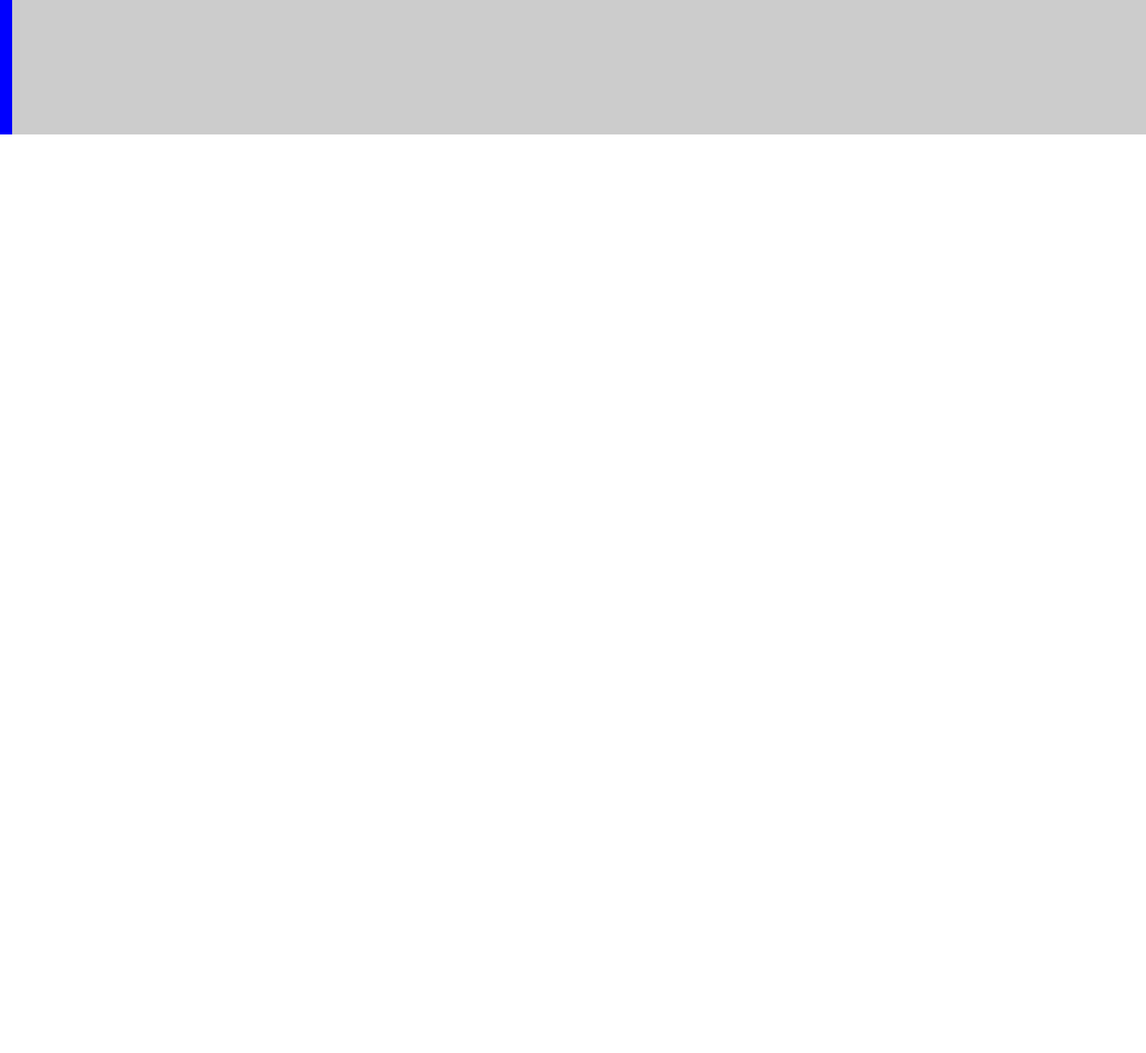
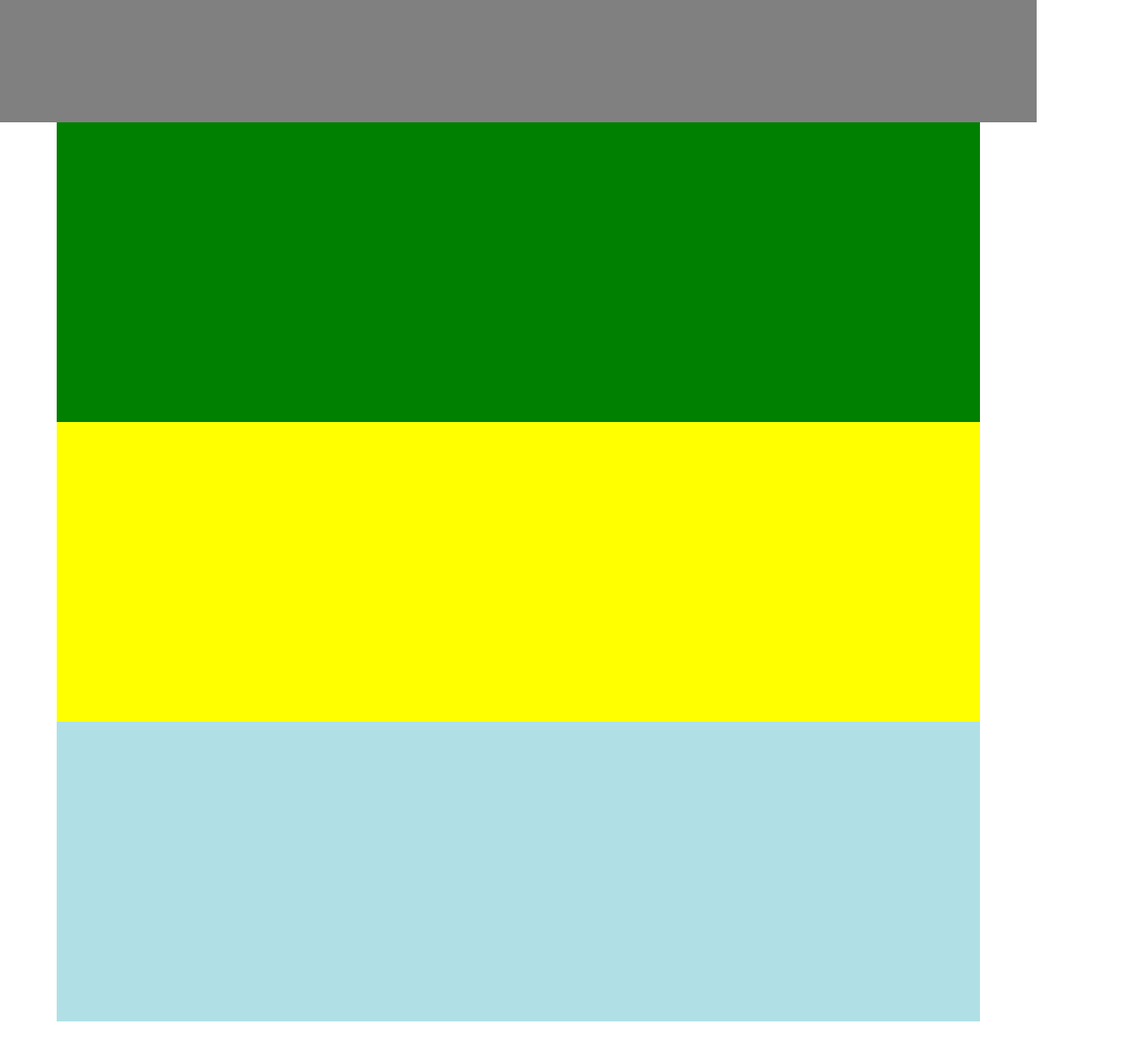
Before and after one commit to caseymacpowell/csyclrk, a website: page index.html in a window 1280 px wide. Shown: the part 362-1662 px from the top of the page at 81% size, 1415 px wide, since content can reach past the window. Before the commit the page ends 800 px from the top, so only its background shows below. Drawn offline with nearby package versions, Linux system fonts and the light colour scheme; placeholder pictures from the web are drawn by us.

Commit message:
Added more styling to websites main text. Built out the basic blocks for portfolioWork div

```diff
--- a/index.html
+++ b/index.html
@@ -16,24 +16,34 @@
 	<style>
 		* {
 			font-family: helvetica thin;
+			font-size:10px;
+			color: black;
 		}
 		.marquee {
 			height: 488px;
-			width:100%;
-			background-color: blue;
+			width: 100%;
+			background-color: grey;
 		}
-/*		.marquee-image {*/
-			/* The image used */
-				/*background-image: url("http://via.placeholder.com/1400x488");*/
-
-				/* Full height */
-				/*height: 100%; */
-
-				/* Center and scale the image nicely */
-/*				background-position: center;
-				background-repeat: no-repeat;
-				background-size: cover;
-		}*/
+		.portfolioWork {
+			height: 1210px;
+			width: 1246px;
+		}
+		.portfolioRowOne {
+			height: 370px;
+			background-color: green;
+			padding-bottom: 25px;
+		}
+		.portfolioRowTwo {
+			height: 370px;
+			background-color: yellow;
+			padding-bottom: 25px;
+			padding-top: 25px;
+		}
+		.portfolioRowThree {
+			height: 370px;
+			background-color: powderblue;
+			padding-top:25px;
+		}
 	</style>
 	<!-- Nav -->
 	<div class="navigationBar">
@@ -55,15 +65,22 @@
 			</li>
 		</ul>
 	</div>
+	<!-- Marquee -->
 	<div class="marquee container-fluid">
 		<div class="row">
 			<div class="col-1">
-				<img src="http://via.placeholder.com/1400x488">
+				<!-- <img src="http://via.placeholder.com/1400x488"> -->
 			</div>
 		</div>
 	</div>
-	<div class="leadingText"></div>
-	<div class="portfolioWork"></div>
+	<!-- Leading Text -->
+	<div class="leadingText container"></div>
+	<!-- Portfolio Work -->
+	<div class="portfolioWork container">
+		<div class="row portfolioRowOne"></div>
+		<div class="row portfolioRowTwo"></div>
+		<div class="row portfolioRowThree"></div>
+	</div>
 	<!-- Additional Bootstrap and jQuery Scripts -->
 	<script src="https://code.jquery.com/jquery-3.2.1.slim.min.js" integrity="sha384-KJ3o2DKtIkvYIK3UENzmM7KCkRr/rE9/Qpg6aAZGJwFDMVNA/GpGFF93hXpG5KkN" crossorigin="anonymous"></script>
 	<script src="https://cdnjs.cloudflare.com/ajax/libs/popper.js/1.11.0/umd/popper.min.js" integrity="sha384-b/U6ypiBEHpOf/4+1nzFpr53nxSS+GLCkfwBdFNTxtclqqenISfwAzpKaMNFNmj4" crossorigin="anonymous"></script>
```
